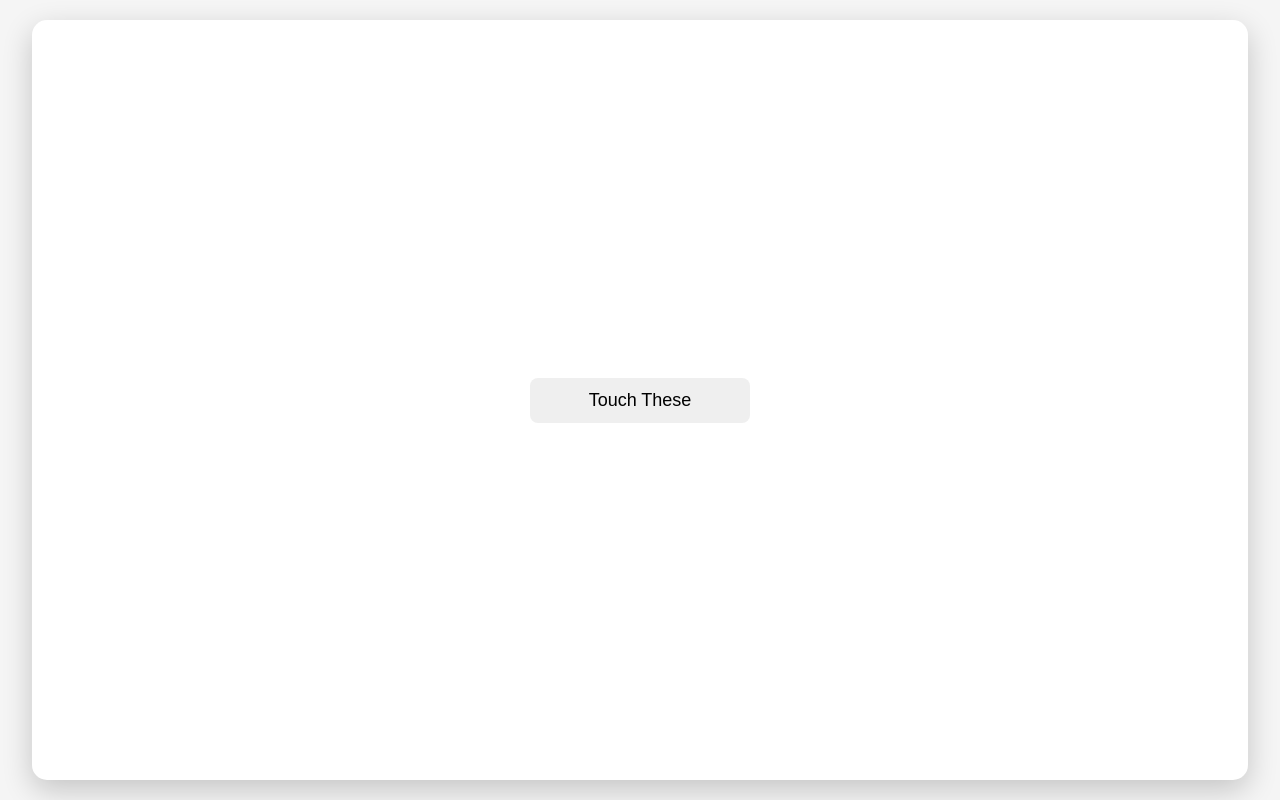
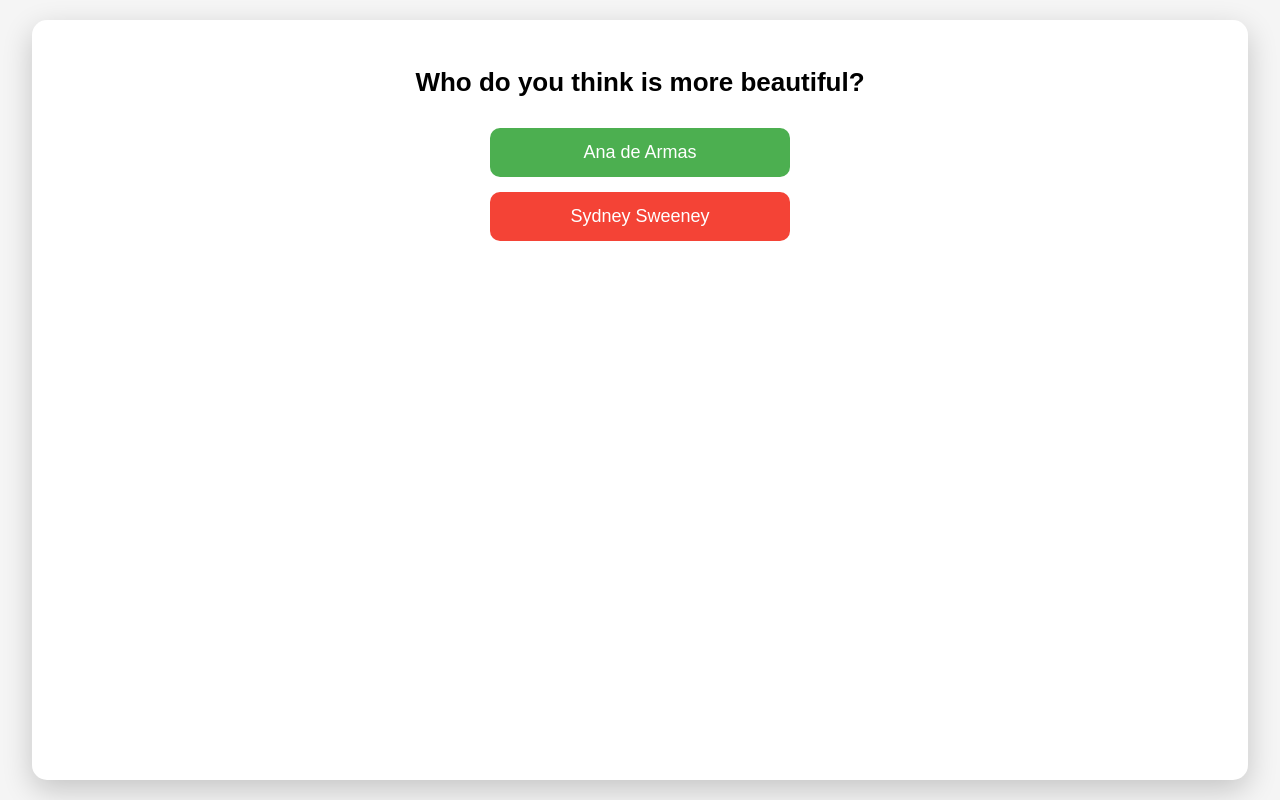
Before and after one commit to hoifransQJ/Practicepa, a plain HTML site: page index.html in a window 1280 px wide. Drawn offline with Linux system fonts and the light colour scheme.

Commit message:
Update index.html

```diff
--- a/index.html
+++ b/index.html
@@ -10,44 +10,48 @@
     background: #f5f5f5;
     display: flex;
     justify-content: center;
-    align-items: center;
-    height: 100vh;
 }
 
-/* 95% centered container */
+/* Main container */
 .screen {
     width: 95%;
-    height: 95vh;
+    min-height: 95vh;
     background: white;
     border-radius: 15px;
     box-shadow: 0 10px 30px rgba(0,0,0,0.2);
+    margin: 20px 0;
+    padding: 30px 20px;
+    box-sizing: border-box;
     display: flex;
-    justify-content: center;
+    flex-direction: column;
     align-items: center;
-    flex-direction: column;
-    position: absolute;
-    overflow: hidden;
+    text-align: center;
 }
 
 .hidden {
     display: none;
 }
 
-/* Vertical button layout */
+h1 {
+    font-size: 26px;
+    margin-bottom: 30px;
+}
+
+/* Buttons vertical */
 .button-column {
     display: flex;
     flex-direction: column;
     gap: 15px;
-    margin-top: 20px;
+    width: 100%;
+    max-width: 300px;
 }
 
 button {
-    padding: 12px 25px;
+    padding: 14px;
     font-size: 18px;
+    border: none;
+    border-radius: 10px;
     cursor: pointer;
-    border: none;
-    border-radius: 8px;
-    width: 220px;
 }
 
 .yes-btn {
@@ -60,15 +64,15 @@
     color: white;
 }
 
-/* VIDEO FIX — shows full video without cropping */
+/* Video screen */
 .video-wrapper {
     width: 100%;
-    height: 100%;
+    height: 60vh;
+    background: black;
+    border-radius: 15px;
     display: flex;
     justify-content: center;
     align-items: center;
-    background: black;
-    border-radius: 15px;
 }
 
 video {
@@ -80,13 +84,7 @@
 
 <body>
 
-<!-- Opening Screen -->
-<div class="screen" id="startScreen">
-    <button onclick="startQuestion()">Touch These</button>
-</div>
-
-<!-- Question Screen -->
-<div class="screen hidden" id="questionScreen">
+<div class="screen" id="questionScreen">
     <h1>Who do you think is more beautiful?</h1>
 
     <div class="button-column">
@@ -95,7 +93,6 @@
     </div>
 </div>
 
-<!-- Video Screen -->
 <div class="screen hidden" id="videoScreen">
     <div class="video-wrapper">
         <video id="myVideo" playsinline>
@@ -105,21 +102,12 @@
 </div>
 
 <script>
-function startQuestion() {
-    document.getElementById("startScreen").classList.add("hidden");
-    document.getElementById("questionScreen").classList.remove("hidden");
-}
-
 function playVideo() {
     document.getElementById("questionScreen").classList.add("hidden");
     document.getElementById("videoScreen").classList.remove("hidden");
 
     const video = document.getElementById("myVideo");
-    video.muted = true;
-
-    video.play().then(() => {
-        video.muted = false;
-    });
+    video.play();
 }
 </script>
 
```
